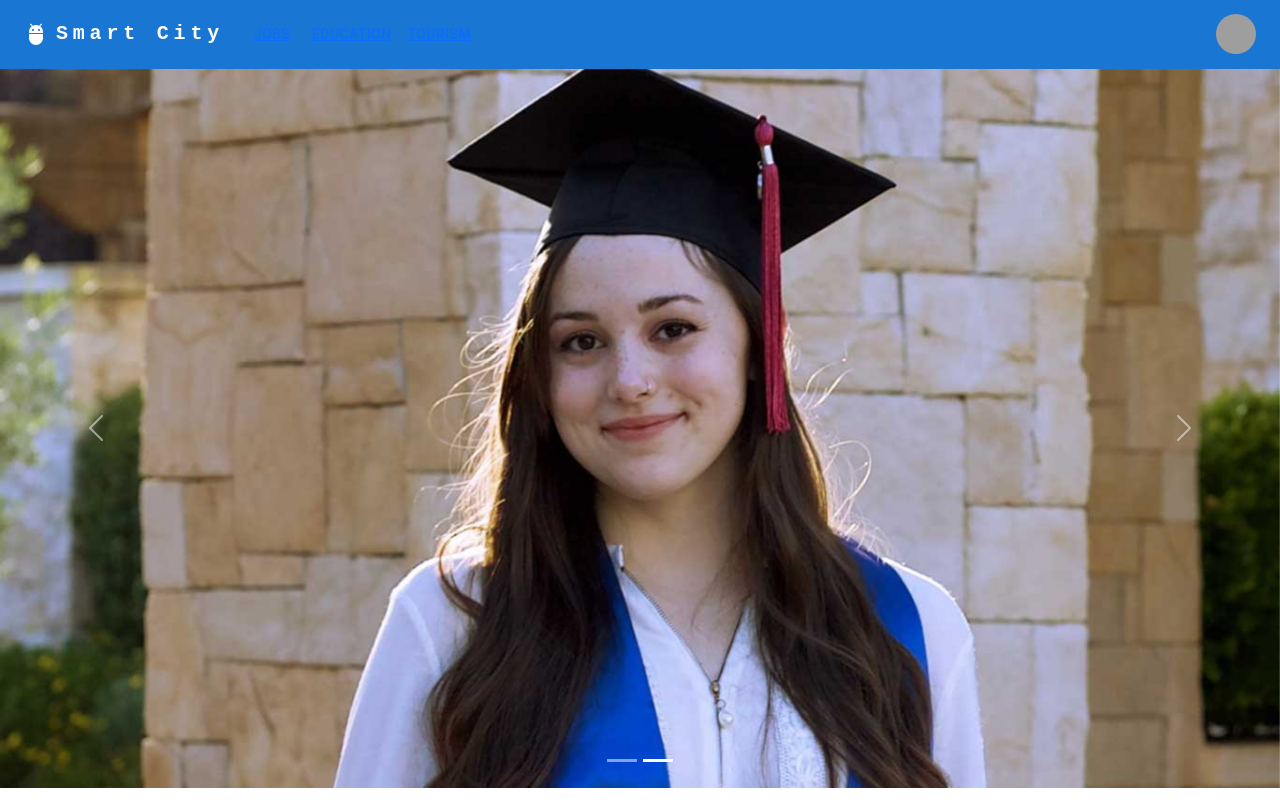
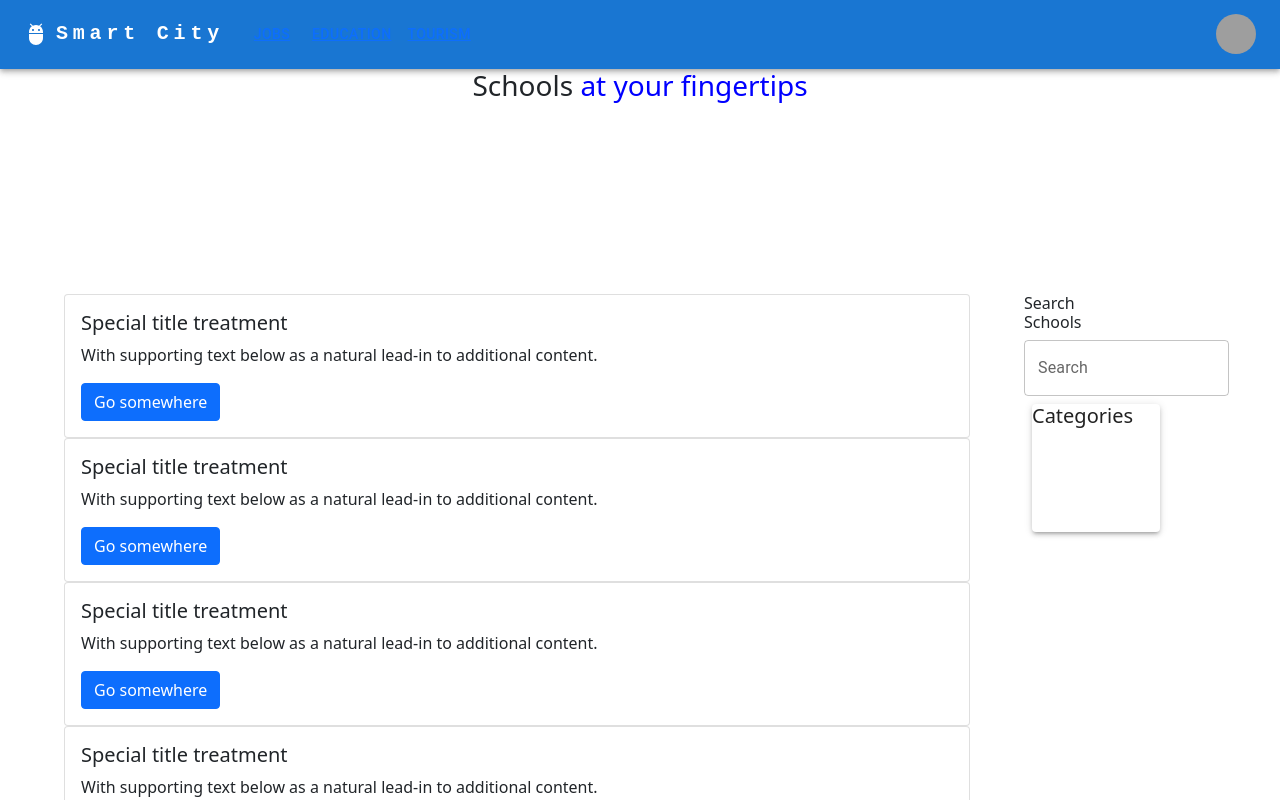
Before and after one commit to sgoel2718/Major-Project, a React (Create React App) app: page /Education in a window 1280 px wide. Shown: the top 800 px of the page. Built offline with nearby package versions, Linux system fonts and the light colour scheme; grey boxes are pictures that could not be loaded.

Commit message:
Education Updates

```diff
--- a/src/App.js
+++ b/src/App.js
@@ -5,6 +5,7 @@ import Footer from "./components/Footer";
 import Jobs from "./components/Jobs";
 import Tourism from "./components/Tour";
 import Education from "./components/Education";
+import School from "./components/School";
 import { Routes, Route } from "react-router-dom";
 import Opportunities from "./components/Opportunities";
 
@@ -17,7 +18,7 @@ function App() {
 				<Route path="/" element={<Opportunities />} />
 				<Route path="Jobs" element={<Jobs />} />
 				<Route path="Tourism" element={<Tourism />} />
-				<Route path="Education" element={<Education />} />
+				<Route path="Education" element={<School />} />
 			</Routes>
 			<Footer />
 			{/* </Footer> */}
--- /dev/null
+++ b/src/components/ListData.js
@@ -0,0 +1,25 @@
+import { React, useState } from "react";
+import data from "./ListData.json";
+
+function ListData(props) {
+	//create a new array by filtering the original array
+	const filteredData = data.filter((el) => {
+		//if no input the return the original
+		if (props.input === "") {
+			// return el;
+		}
+		//return the item which contains the user input
+		else {
+			return el.text.toLowerCase().includes(props.input);
+		}
+	});
+	return (
+		<ul>
+			{filteredData.map((item) => (
+				<li key={item.id}>{item.text}</li>
+			))}
+		</ul>
+	);
+}
+
+export default ListData;
--- /dev/null
+++ b/src/components/ListData.json
@@ -0,0 +1,42 @@
+[
+	{
+		"id": 1,
+		"text": "Devpulse"
+	},
+	{
+		"id": 2,
+		"text": "Linklinks"
+	},
+	{
+		"id": 3,
+		"text": "Centizu"
+	},
+	{
+		"id": 4,
+		"text": "Dynabox"
+	},
+	{
+		"id": 5,
+		"text": "Avaveo"
+	},
+	{
+		"id": 6,
+		"text": "Demivee"
+	},
+	{
+		"id": 7,
+		"text": "Jayo"
+	},
+	{
+		"id": 8,
+		"text": "Blognation"
+	},
+	{
+		"id": 9,
+		"text": "Podcat"
+	},
+	{
+		"id": 10,
+		"text": "Layo"
+	}
+]
--- /dev/null
+++ b/src/components/School.css
@@ -0,0 +1,3 @@
+.highlight {
+	color: blue;
+}
--- a/src/components/School.js
+++ b/src/components/School.js
@@ -1,5 +1,87 @@
 import React from "react";
+import Grid from "@mui/material/Grid";
+import Box from "@mui/material/Box";
+import { Paper, Stack } from "@mui/material";
+import about from "./images/about.jpg";
+import { Button } from "react-bootstrap";
+import Card from "react-bootstrap/Card";
+import TextD from "./TextD";
+import "./School.css";
 
 export default function School() {
-	return <div>School</div>;
+	return (
+		<>
+			<h3 className="text">
+				Schools <span className="highlight"> at your fingertips</span>
+			</h3>
+			<Box
+				sx={{
+					width: "100%",
+					marginTop: "15%",
+					paddingLeft: "5%",
+					marginBottom: "5%",
+				}}
+			>
+				<Grid container rowSpacing={1} columnSpacing={{ xs: 1, sm: 2, md: 3 }}>
+					<Grid item lg={9} xs={11}>
+						<Card>
+							<Card.Body>
+								<Card.Title>Special title treatment</Card.Title>
+								<Card.Text>
+									With supporting text below as a natural lead-in to additional
+									content.
+								</Card.Text>
+								<Button variant="primary">Go somewhere</Button>
+							</Card.Body>
+						</Card>
+						<Card>
+							<Card.Body>
+								<Card.Title>Special title treatment</Card.Title>
+								<Card.Text>
+									With supporting text below as a natural lead-in to additional
+									content.
+								</Card.Text>
+								<Button variant="primary">Go somewhere</Button>
+							</Card.Body>
+						</Card>
+						<Card>
+							<Card.Body>
+								<Card.Title>Special title treatment</Card.Title>
+								<Card.Text>
+									With supporting text below as a natural lead-in to additional
+									content.
+								</Card.Text>
+								<Button variant="primary">Go somewhere</Button>
+							</Card.Body>
+						</Card>
+						<Card>
+							<Card.Body>
+								<Card.Title>Special title treatment</Card.Title>
+								<Card.Text>
+									With supporting text below as a natural lead-in to additional
+									content.
+								</Card.Text>
+								<Button variant="primary">Go somewhere</Button>
+							</Card.Body>
+						</Card>
+						<Card>
+							<Card.Body>
+								<Card.Title>Special title treatment</Card.Title>
+								<Card.Text>
+									With supporting text below as a natural lead-in to additional
+									content.
+								</Card.Text>
+								<Button variant="primary">Go somewhere</Button>
+							</Card.Body>
+						</Card>
+					</Grid>
+					<Grid item lg={3}>
+						<div className="alignment">
+							<TextD />
+						</div>
+					</Grid>
+				</Grid>
+			</Box>
+		</>
+	);
 }
--- /dev/null
+++ b/src/components/Text.css
@@ -0,0 +1,22 @@
+.main {
+	display: flex;
+	height: 100vh;
+	width: 100%;
+	align-items: left;
+	flex-direction: column;
+	row-gap: 20px;
+}
+
+h1 {
+	margin: 10px;
+	font-size: 40px;
+	color: rgb(1, 1, 59);
+}
+
+.search {
+	width: 40%;
+}
+
+ul li {
+	font-size: 20px;
+}
--- /dev/null
+++ b/src/components/TextD.js
@@ -0,0 +1,46 @@
+import { React, useState } from "react";
+import TextField from "@mui/material/TextField";
+import List from "./ListData";
+import Box from "@mui/material/Box";
+import { Paper, Stack } from "@mui/material";
+import "./Text.css";
+
+function TextD() {
+	const [inputText, setInputText] = useState("");
+	let inputHandler = (e) => {
+		//convert input text to lower case
+		var lowerCase = e.target.value.toLowerCase();
+		setInputText(lowerCase);
+	};
+
+	return (
+		<div className="main">
+			<div className="search">
+				<h6>Search Schools</h6>
+				<TextField
+					id="outlined-basic"
+					onChange={inputHandler}
+					variant="outlined"
+					label="Search"
+					sx={{ width: "200%" }}
+				/>
+				<Box
+					sx={{
+						"& > :not(style)": {
+							m: 1,
+							width: 128,
+							height: 128,
+						},
+					}}
+				>
+					<Paper elevation={3}>
+						<h5>Categories</h5>
+					</Paper>
+				</Box>
+			</div>
+			<List input={inputText} />
+		</div>
+	);
+}
+
+export default TextD;
```
Also changed, not shown: src/components/Filter.js (added, +53 -0 lines).
